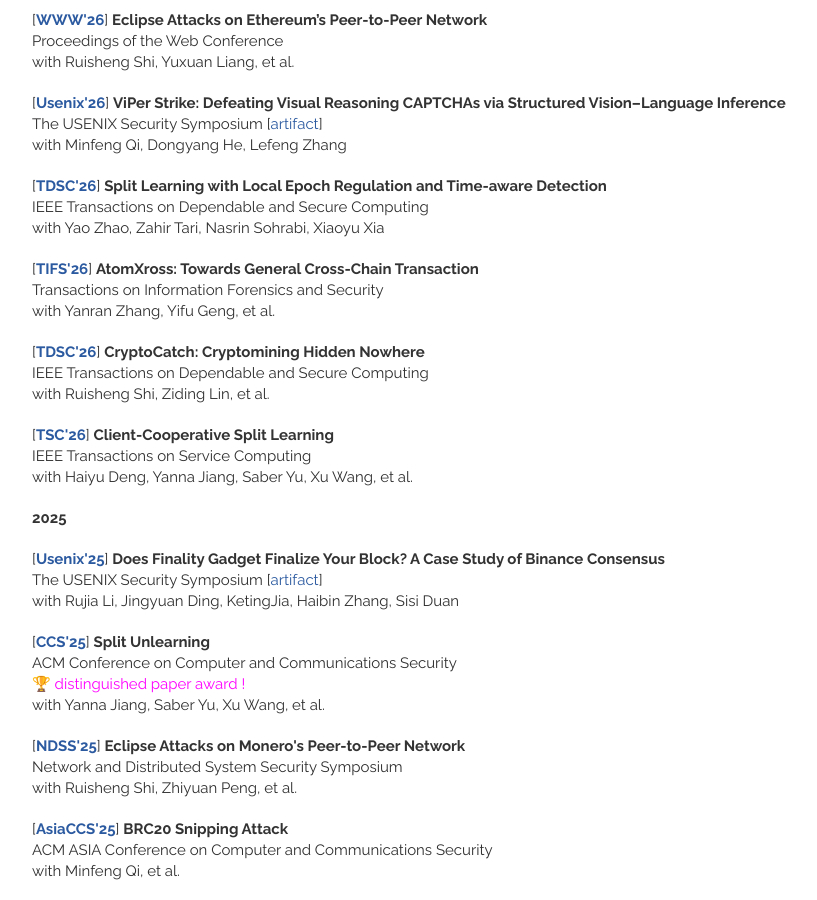
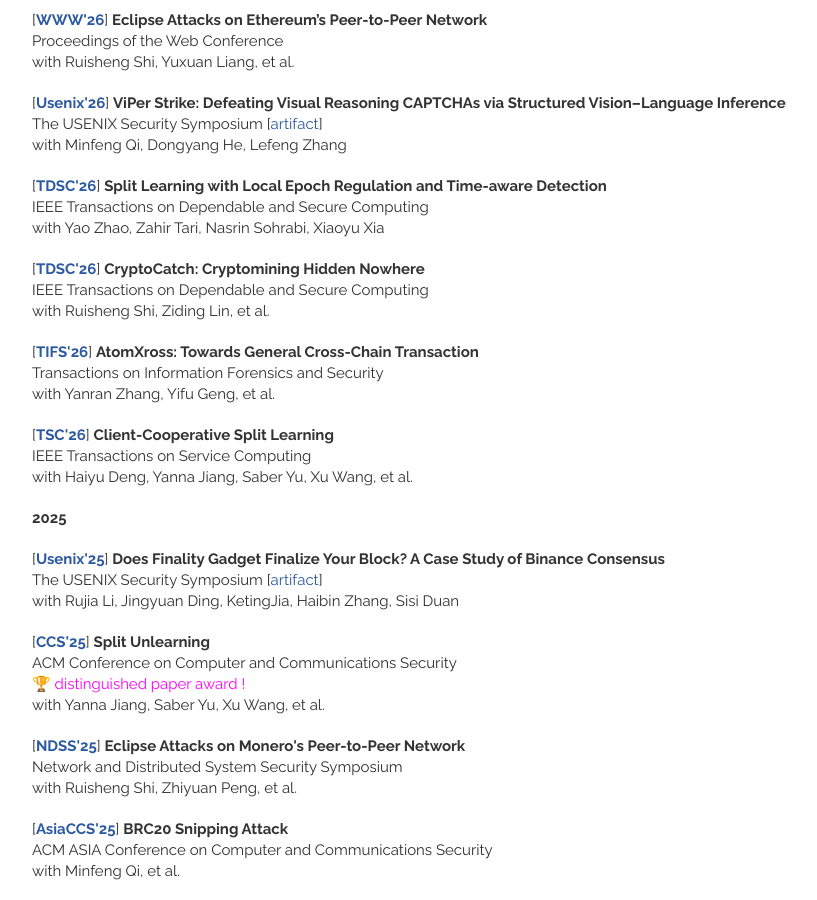
Before and after one commit to qinwang-git/qinwang-git.github.io, a Jekyll site: the page built from publications.html, in a window 1280 px wide and 900 px high, scrolled down 752 px. Shown: the whole window, without its empty margins (148-965 px from the left). Built offline with Jekyll 4.4.1, drawn with Linux system fonts in a browser that asks for light colours; nearby versions of some CDN libraries.

Commit message:
Update publications.html

```diff
--- a/_includes/publications.html
+++ b/_includes/publications.html
@@ -104,21 +104,21 @@
         </header>
     </article>
 
-        <article>
-        <header>
-          [<strong><a href = "" target="_blank">TIFS'26</a></strong>]
-               <strong>AtomXross: Towards General Cross-Chain Transaction </strong>
-            <br> Transactions on Information Forensics and Security
-            <br> with Yanran Zhang, Yifu Geng, et al.
-        </header>
-    </article>
-
     <article>
         <header>
           [<strong><a href = "http://arxiv.org/abs/2602.10573" target="_blank">TDSC'26</a></strong>]
                <strong> CryptoCatch: Cryptomining Hidden Nowhere </strong>
             <br> IEEE Transactions on Dependable and Secure Computing
             <br> with Ruisheng Shi, Ziding Lin, et al.
+        </header>
+    </article>
+
+   <article>
+        <header>
+          [<strong><a href = "" target="_blank">TIFS'26</a></strong>]
+               <strong>AtomXross: Towards General Cross-Chain Transaction </strong>
+            <br> Transactions on Information Forensics and Security
+            <br> with Yanran Zhang, Yifu Geng, et al.
         </header>
     </article>
 
```
